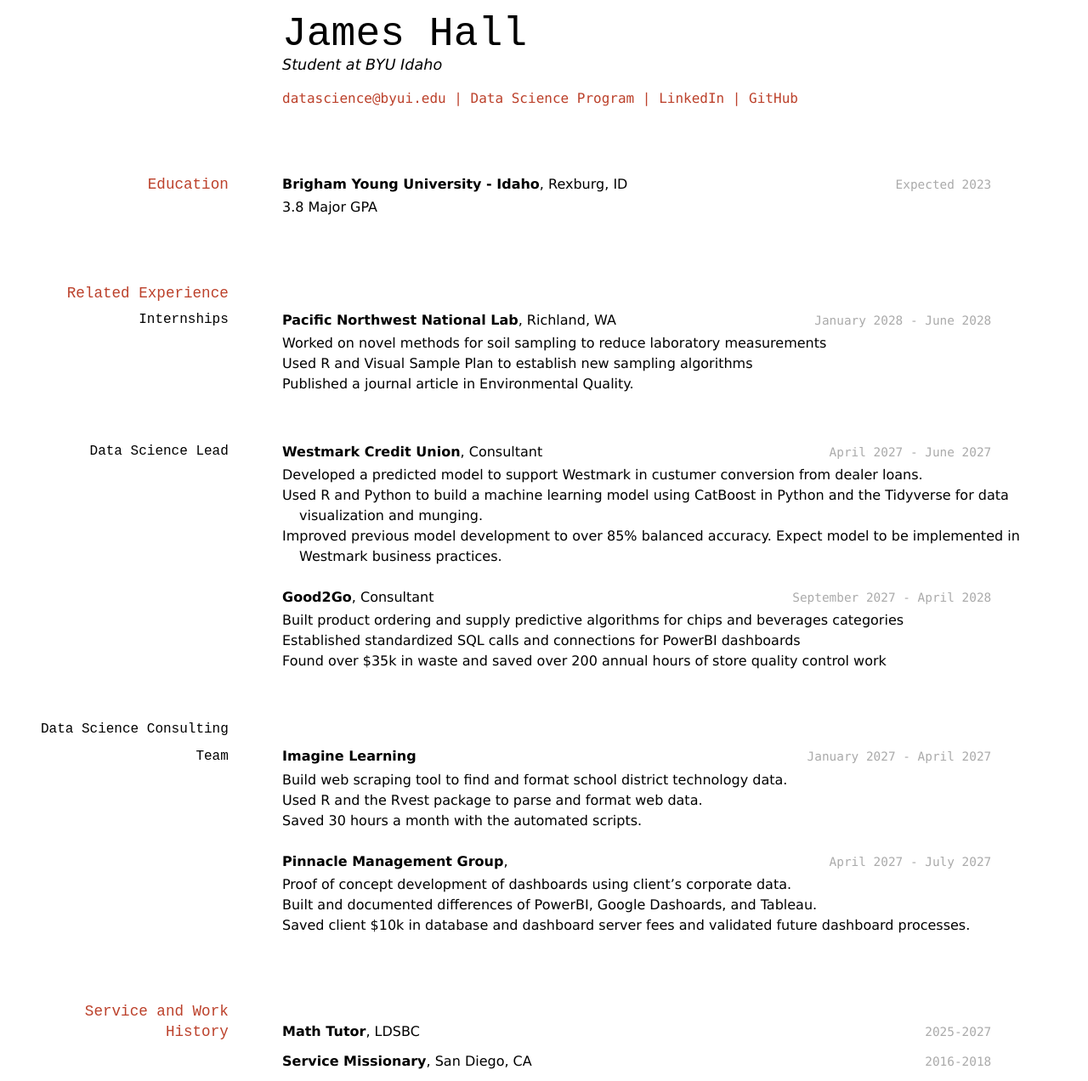
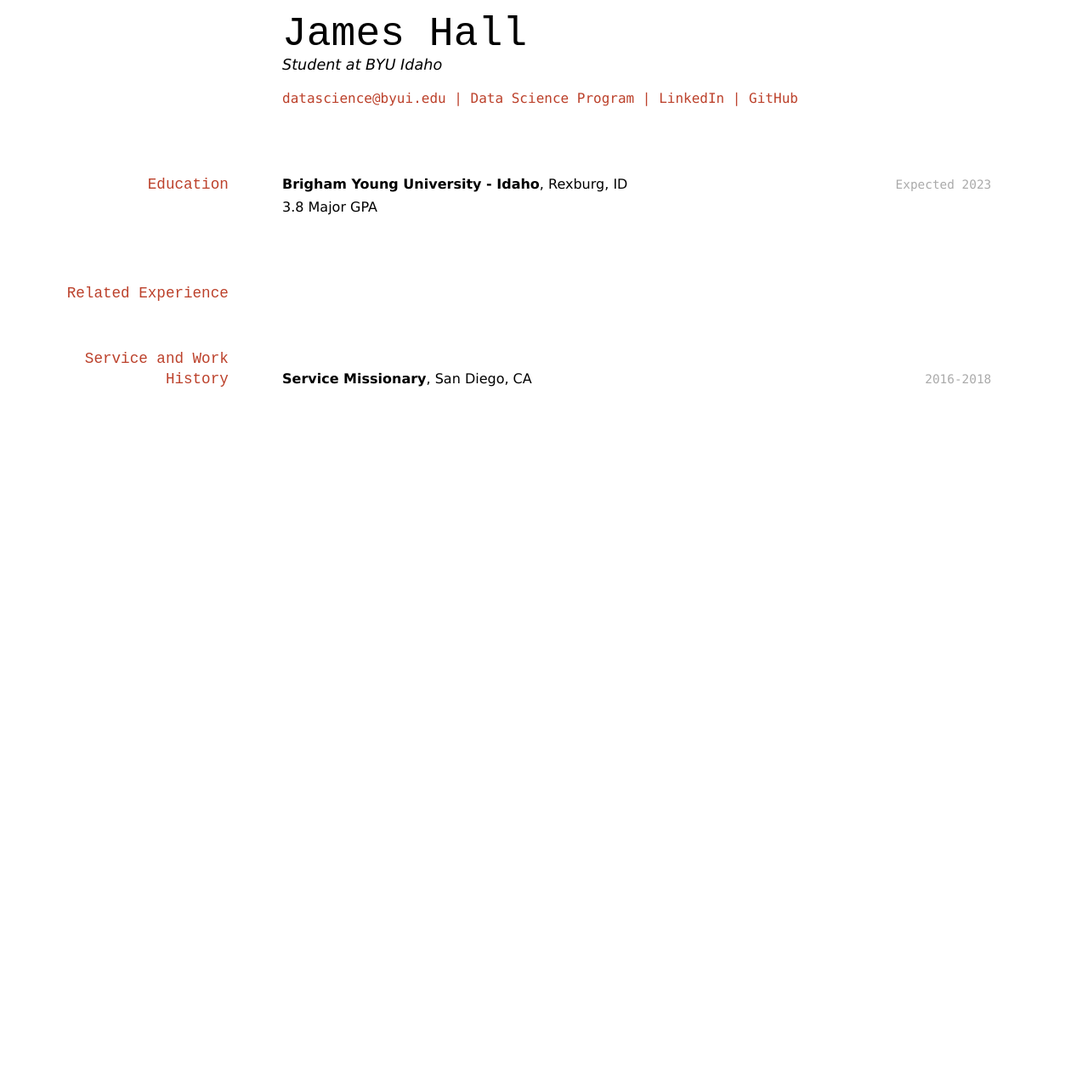
Before and after one commit to jamesbhall423/jameshall_resume, a Jekyll site: the page built from docs/index.md, in a window 1280 px wide. Shown: the whole page at 85% size. Built offline with Jekyll 4.4.1, drawn with Linux system fonts in a browser that asks for light colours; after the commit the page ends 900 px from its top, so only the background shows below that.

Commit message:
Removed Nonexistent experience

```diff
--- a/docs/index.md
+++ b/docs/index.md
@@ -25,52 +25,8 @@ __Brigham Young University - Idaho__, Rexburg, ID
 
 ## Related Experience
 
-### Internships
-
-`January 2028 - June 2028`
-__Pacific Northwest National Lab__, Richland, WA
-
-- Worked on novel methods for soil sampling to reduce laboratory measurements
-- Used R and Visual Sample Plan to establish new sampling algorithms
-- Published a journal article in Environmental Quality.
-
-### Data Science Lead
-
-`April 2027 - June 2027`
-__Westmark Credit Union__, Consultant
-
-- Developed a predicted model to support Westmark in custumer conversion from dealer loans.
-- Used R and Python to build a machine learning model using CatBoost in Python and the Tidyverse for data visualization and munging.
-- Improved previous model development to over 85% balanced accuracy. Expect model to be implemented in Westmark business practices.
-
-`September 2027 - April 2028`
-__Good2Go__, Consultant
-
-- Built product ordering and supply predictive algorithms for chips and beverages categories
-- Established standardized SQL calls and connections for PowerBI dashboards
-- Found over $35k in waste and saved over 200 annual hours of store quality control work
-
-### Data Science Consulting Team
-
-`January 2027 - April 2027`
-__Imagine Learning__
-
-- Build web scraping tool to find and format school district technology data.
-- Used R and the Rvest package to parse and format web data.
-- Saved 30 hours a month with the automated scripts.
-
-`April 2027 - July 2027`
-__Pinnacle Management Group__,
-
-- Proof of concept development of dashboards using client's corporate data.
-- Built and documented differences of PowerBI, Google Dashoards, and Tableau.
-- Saved client $10k in database and dashboard server fees and validated future dashboard processes.
-
 
 ## Service and Work History
-
-`2025-2027`
-__Math Tutor__, LDSBC
 
 
 `2016-2018`
```
